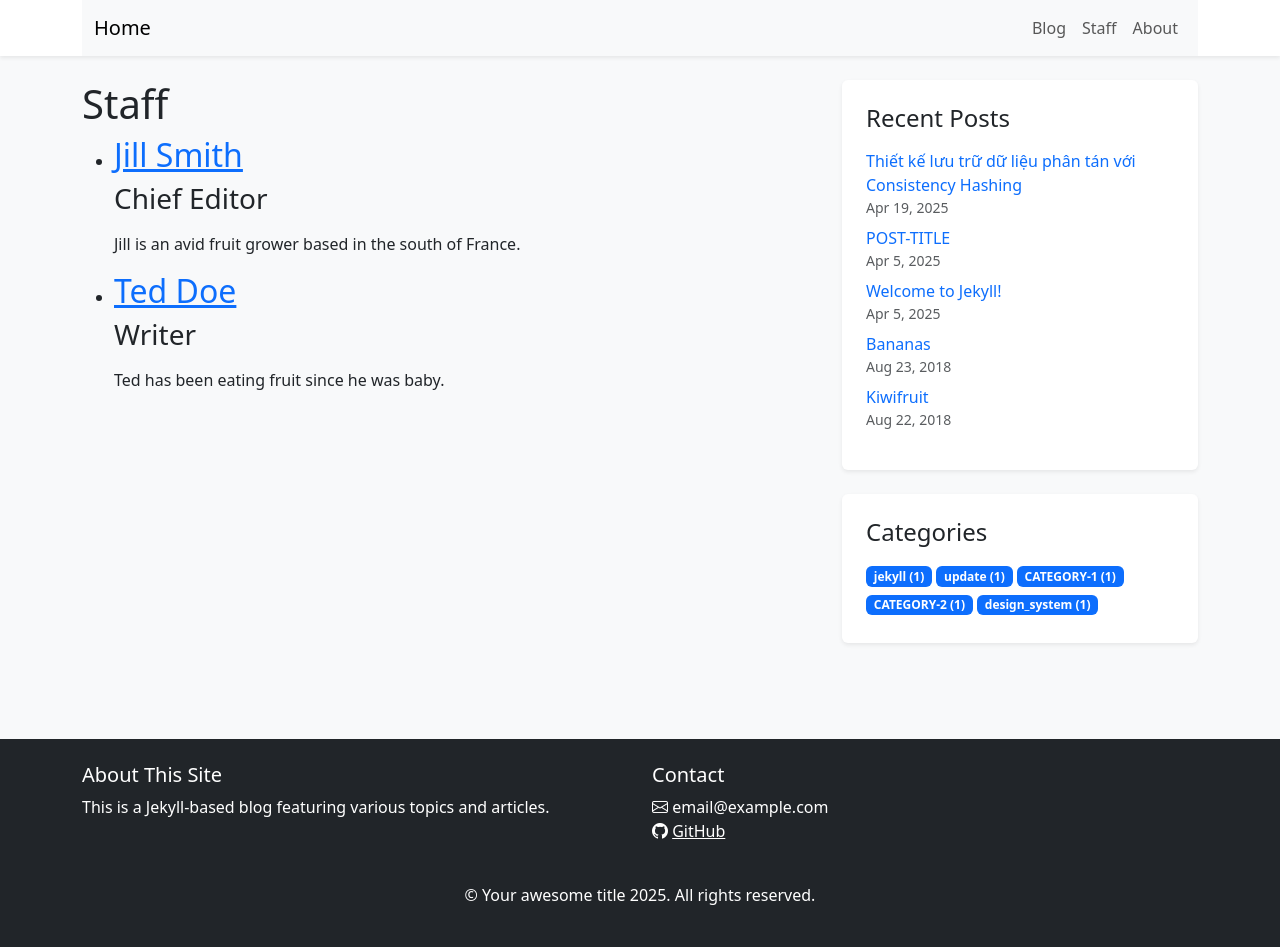
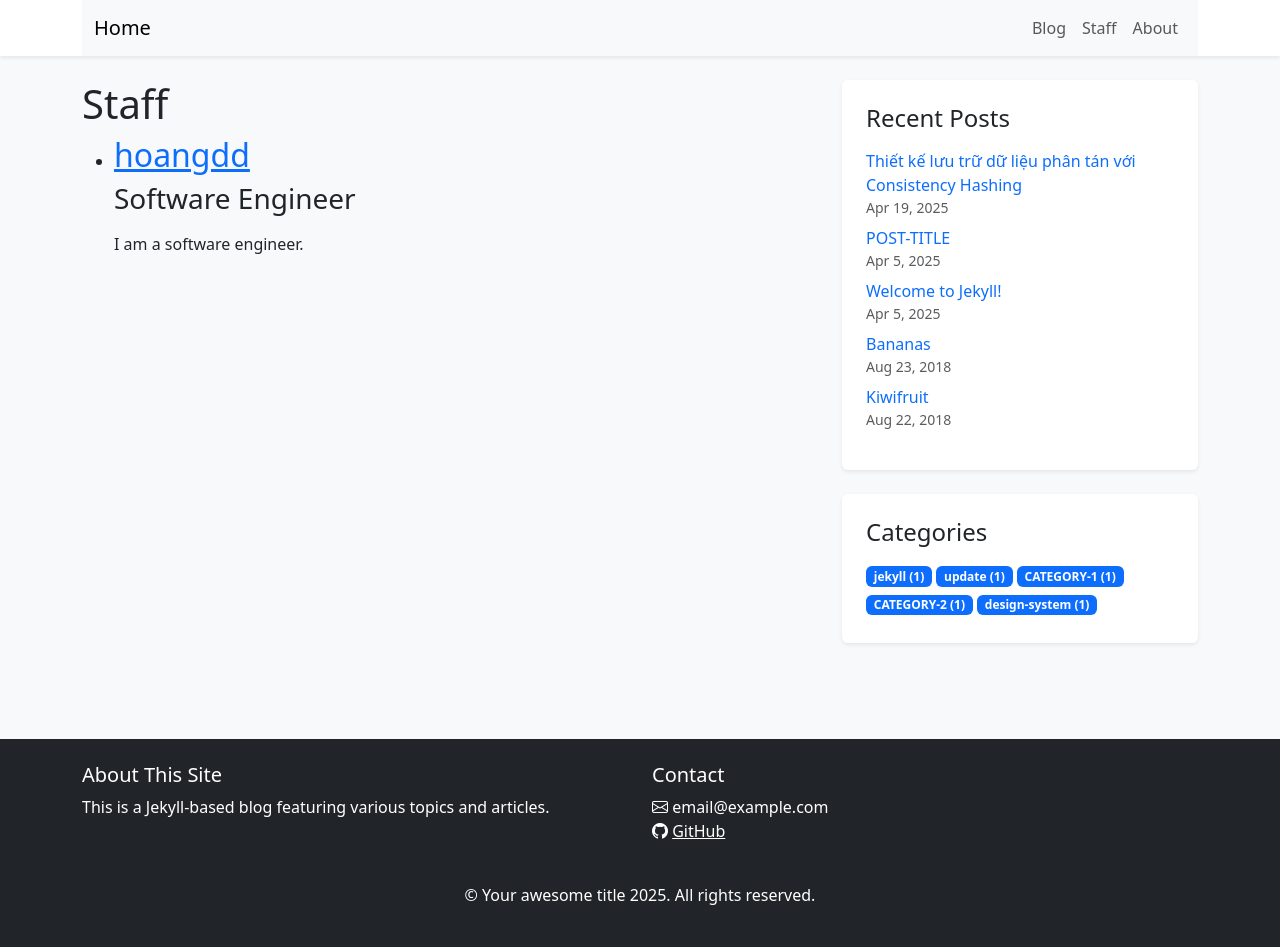
Before and after one commit to hoangdangduy/hoangdangduy.github.io, a Jekyll site: the page built from staff.html, in a window 1280 px wide. Built offline with Jekyll 4.4.1, drawn with Linux system fonts in a browser that asks for light colours.

Commit message:
- rename jill.md to hoangdd.md and update author details - modify consistency hashing article for clarity and add example code - enhance styles for code blocks

```diff
--- /dev/null
+++ b/_authors/hoangdd.md
@@ -0,0 +1,6 @@
+---
+short_name: hoangdd
+name: hoangdd
+position: Software Engineer
+---
+I am a software engineer.
--- a/_authors/jill.md
+++ /dev/null
@@ -1,6 +0,0 @@
----
-short_name: jill
-name: Jill Smith
-position: Chief Editor
----
-Jill is an avid fruit grower based in the south of France.
--- a/_authors/ted.md
+++ /dev/null
@@ -1,6 +0,0 @@
----
-short_name: ted
-name: Ted Doe
-position: Writer
----
-Ted has been eating fruit since he was baby.
--- a/assets/css/style.scss
+++ /dev/null
@@ -1,4 +0,0 @@
----
----
-
-@import "{{ site.theme }}";
--- a/assets/css/styles.scss
+++ b/assets/css/styles.scss
@@ -1,3 +1,17 @@
 ---
 ---
 @import "main";
+
+code {
+  background-color: #f8f9fa;
+  padding: 0.2em 0.4em;
+  border-radius: 4px;
+  font-size: 90%;
+}
+
+pre {
+  background-color: #f8f9fa;
+  padding: 1em;
+  border-radius: 4px;
+  overflow-x: auto;
+}
```
Also changed, not shown: _config.yml (+0 -19 lines), _posts/2025-04-19-consistency-hashing.md (+60 -10 lines).
